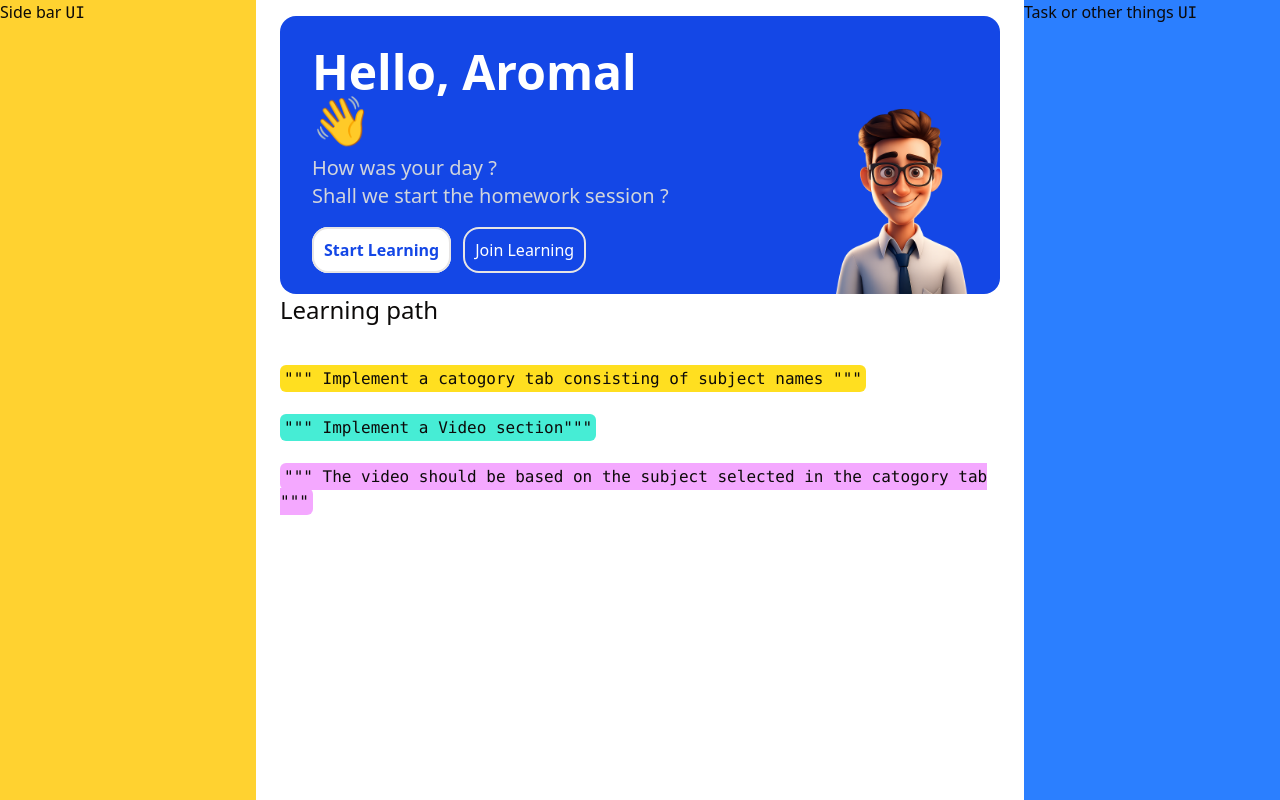
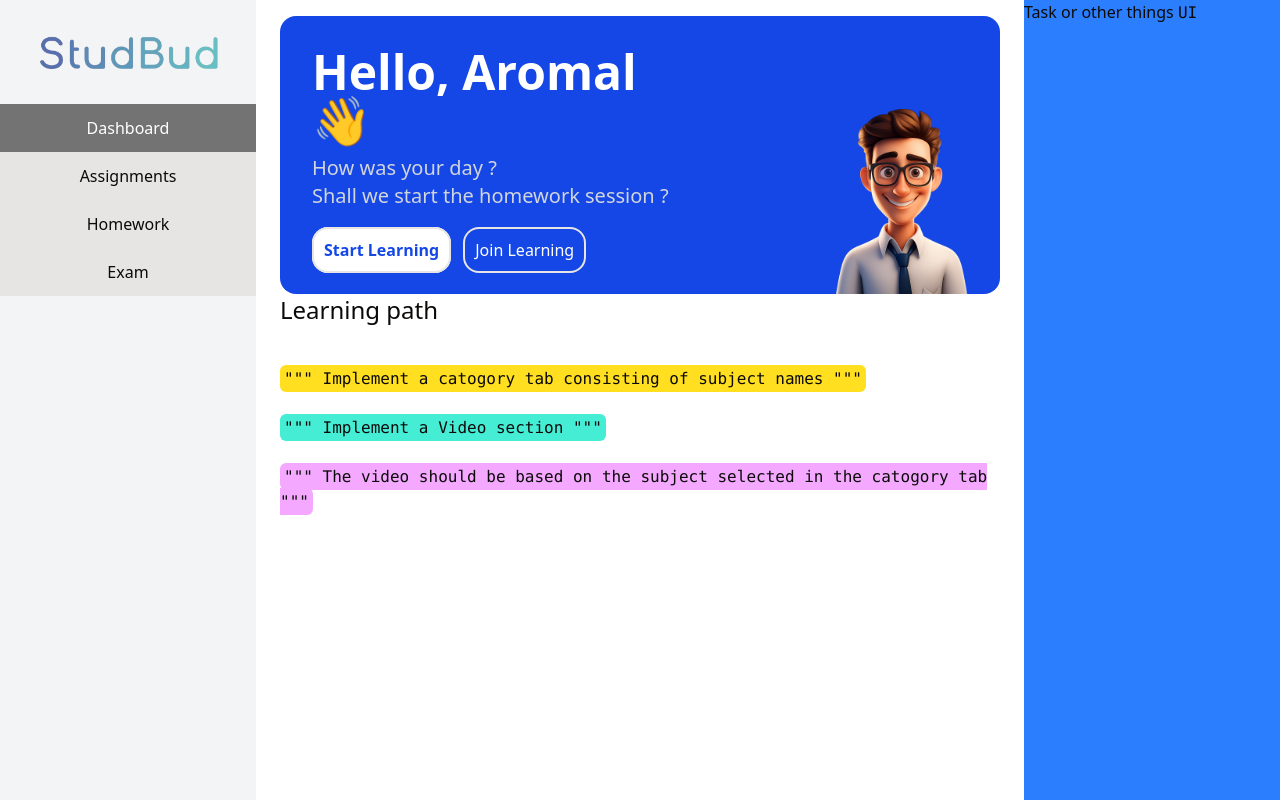
Before and after one commit to masterdevsabith/studbud, a Next.js app: page /dashboard in a window 1280 px wide. Built offline with nearby package versions, Linux system fonts and the light colour scheme.

Commit message:
Added sidebar

```diff
--- /dev/null
+++ b/app/dashboard/screens/homework/page.tsx
@@ -0,0 +1,19 @@
+import MainSection from "../../widgets/MainSection";
+import Sidebar from "../../widgets/Sidebar";
+import Task from "../../widgets/Task";
+
+export default function Homework() {
+  return (
+    <main className="flex h-screen w-full p-0 m-0 overflow-y-hidden">
+      <div className="w-1/5">
+        <Sidebar />
+      </div>
+      <div className="w-3/5">
+        <MainSection />
+      </div>
+      <div className="w-1/5 bg-gray-50">
+        <Task />
+      </div>
+    </main>
+  );
+}
--- a/app/dashboard/widgets/Learnings.tsx
+++ b/app/dashboard/widgets/Learnings.tsx
@@ -9,7 +9,7 @@ export default function Learning() {
         <br />
         <br />
         <code className="bg-teal-300 p-1 rounded-sm">
-          """ Implement a Video section"""
+          """ Implement a Video section """
         </code>
         <br />
         <br />
--- a/app/dashboard/widgets/Sidebar.tsx
+++ b/app/dashboard/widgets/Sidebar.tsx
@@ -1,11 +1,74 @@
+"use client";
+
+import Image from "next/image";
+import { Tabs } from "@/app/types";
+import { useState } from "react";
+import { Home } from "lucide-react";
+import { usePathname } from "next/navigation";
+
+interface Active {
+  activeTab: string;
+}
+
 export default function Sidebar() {
+  const [isActive, setIsactive] = useState();
+  const pathname = usePathname();
+  const tabs: Tabs[] = [
+    {
+      tabName: "Dashboard",
+      path: "/dashboard/",
+      icon: "",
+    },
+    {
+      tabName: "Assignments",
+      path: "/dashboard/home",
+      icon: "",
+    },
+    {
+      tabName: "Homework",
+      path: "/dashboard/screens/homework",
+      icon: "",
+    },
+    {
+      tabName: "Exam",
+      path: "/dashboard/home",
+      icon: "",
+    },
+  ];
+
+  const handlePath = (path: any) => {
+    window.open(path, "_self");
+  };
+
   return (
-    <section className="h-screen bg-amber-300 p-0">
+    <section className="h-screen bg-gray-100 p-0">
       <div>
-        <h3>
-          {" "}
-          Side bar <code>UI</code>
+        <h3 className="flex justify-center pt-6">
+          <Image
+            src="/assets/logo-temp.png"
+            alt="logo"
+            width={200}
+            height={100}
+          />
         </h3>
+        <div className="pt-6">
+          {tabs.map((tab, index) => {
+            const isActive =
+              pathname === tab.path || pathname === tab.path.replace(/\/$/, "");
+            return (
+              <div key={index}>
+                <button
+                  className={`w-full py-3 ${
+                    isActive ? "bg-neutral-500 text-white" : "bg-stone-200"
+                  } hover:bg-neutral-400`}
+                  onClick={() => handlePath(tab.path)}
+                >
+                  {tab.tabName}
+                </button>
+              </div>
+            );
+          })}
+        </div>
       </div>
     </section>
   );
--- a/app/types/index.ts
+++ b/app/types/index.ts
@@ -0,0 +1 @@
+export * from "./tabs";
```
Also changed, not shown: app/types/tabs.ts (added, +7 -0 lines), public/assets/logo-temp.png (added).
